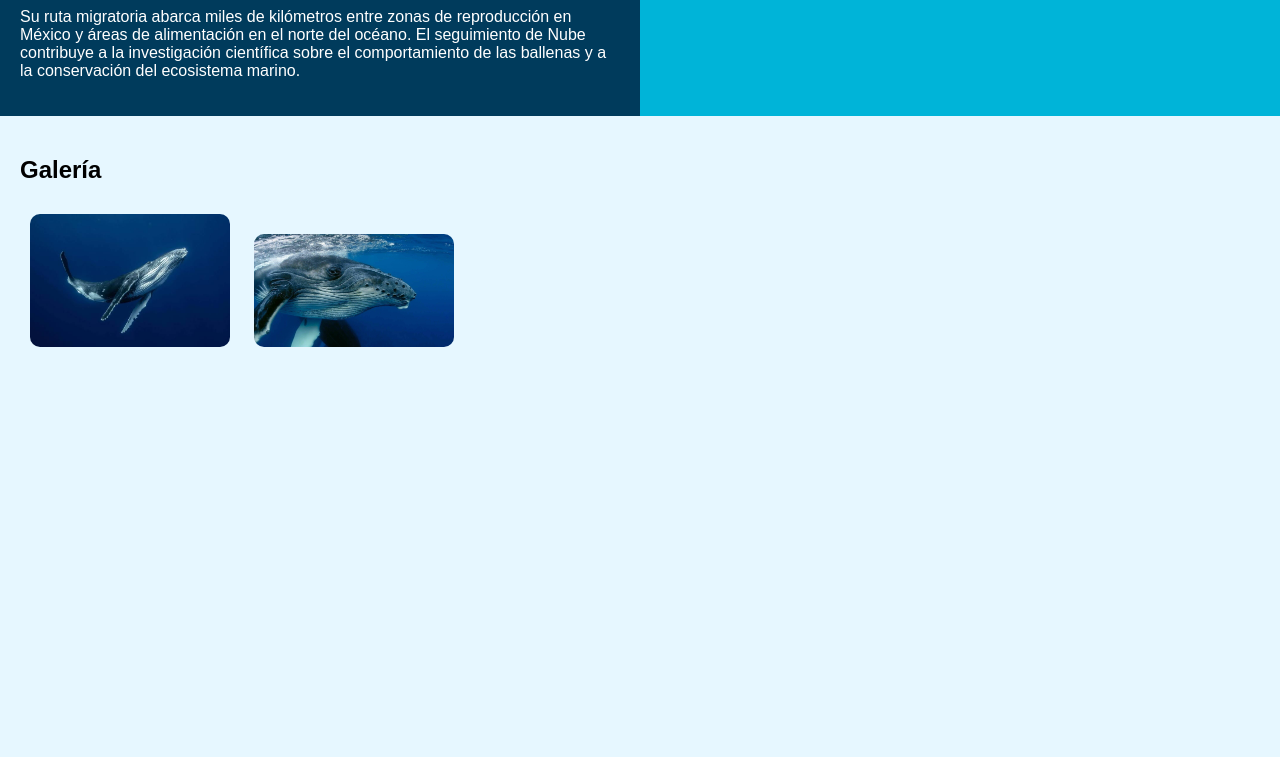
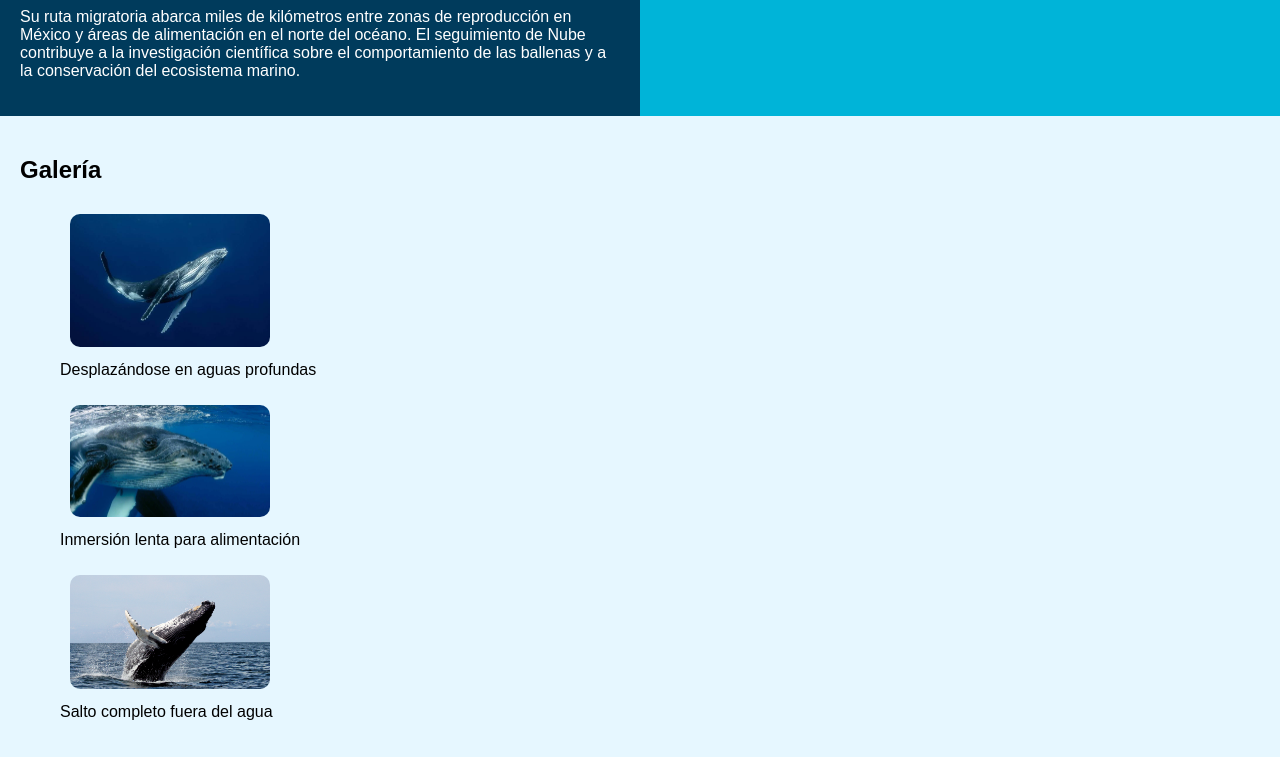
Before and after one commit to R4ph3/nube, a plain HTML site: page index.html in a window 1280 px wide. Shown: the part 734-1491 px from the top of the page. Before the commit the page ends 1115 px from the top, so only its background shows below. Drawn offline with nearby package versions, Linux system fonts and the light colour scheme.

Commit message:
Update index.html

```diff
--- a/index.html
+++ b/index.html
@@ -94,11 +94,21 @@
         </div>
     </div>
 
-    <div class="galeria">
-        <h2>Galería</h2>
+<div class="galeria">
+    <h2>Galería</h2>
+    <figure>
         <img src="assets/fotos/nube1.jpg" alt="Nube nadando">
-        <img src="assets/fotos/nube2.jpg" alt="Aleta dorsal de Nube">
-    </div>
+        <figcaption>Desplazándose en aguas profundas</figcaption>
+    </figure>
+    <figure>
+        <img src="assets/fotos/nube2.jpg" alt="Nube en plena inmersión">
+        <figcaption>Inmersión lenta para alimentación</figcaption>
+    </figure>
+    <figure>
+        <img src="assets/fotos/nube3.jpg" alt="Nube saltando">
+        <figcaption>Salto completo fuera del agua</figcaption>
+    </figure>
+</div>
 
     <script src="script.js"></script>
 </body>
```
